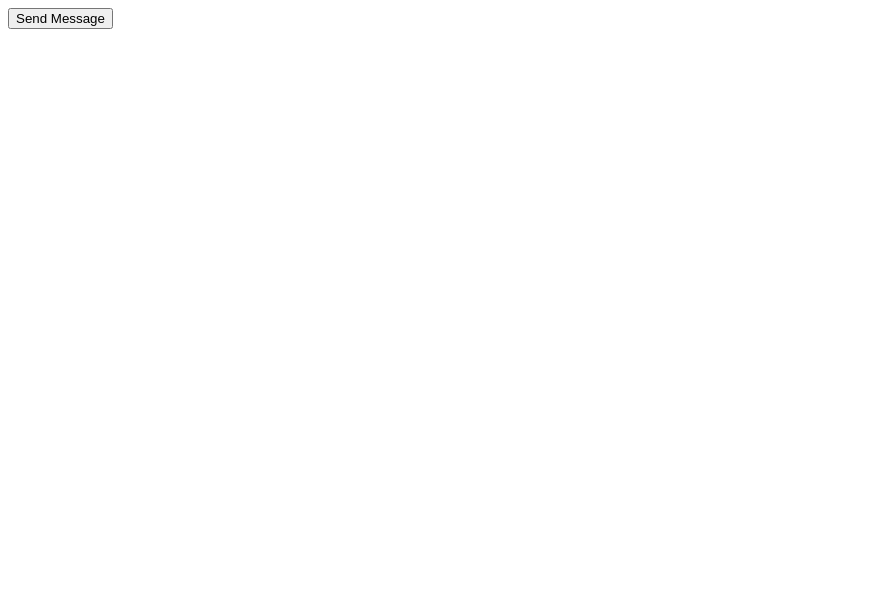
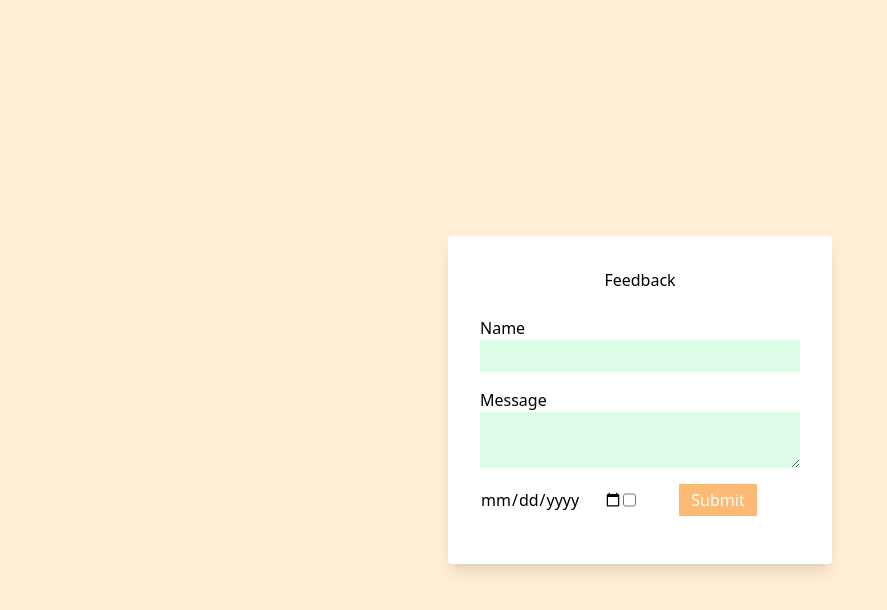
Before and after one commit to Web3Engineer/web3engineer.github.io, a plain HTML site: page index.html in a window 1280 px wide. Shown: the whole page, without its empty margins (0-887 px from the left). Drawn offline with nearby package versions, Linux system fonts and the light colour scheme.

Commit message:
Update index.html

```diff
--- a/index.html
+++ b/index.html
@@ -1,36 +1,60 @@
 <!DOCTYPE html>
-<html>
+<html lang="en">
 <head>
+    <meta charset="UTF-8">
+    <meta http-equiv="X-UA-Compatible" content="IE=edge">
+    <meta name="viewport" content="width=device-width, initial-scale=1.0">
+    <title>HTML to Sheets</title>
+       <script src="https://cdn.tailwindcss.com" defer></script>
 </head>
 <body>
-  <button onclick="sendMessage()">Send Message</button>
+        <div class="flex items-center h-screen w-full bg-orange-100">
+      <div class="w-full bg-white rounded shadow-lg p-8 m-4 md:max-w-sm md:mx-auto">
+        <h1 class="block w-full text-center text-grey-darkest mb-6">Feedback</h1>
 
-  <script>
-    function sendMessage() {
-      const message = 'Hello from my computer!!!';
+        <form class="mb-4 flex flex-wrap justify-between" id="form">
 
-      const options = {
-        method: 'POST',
-        headers: {
-          'Content-Type': 'text/plain',
-        },
-        body: message,
-      };
 
-      fetch('http://192.168.1.204:3000/', options)  // Replace with your server's IP address or domain
+          <div class="flex flex-col w-full mb-4">
+            <label class="field-label" for="email">Name</label>
+            <input class="bg-green-100 px-2 py-1 outline-none" type="text" name="Name" id="email">
+          </div>
+          <div class="flex flex-col w-full mb-4">
+            <label class="field-label" for="password">Message</label>
+            <textarea class="bg-green-100 px-2 py-1 outline-none" type="text" name="Message" id="Message"></textarea>
+          </div>
+
+
+          <input type="date" name="Time" id="">
+          <input type="checkbox" name="Check" value="true" id="">
+          <button class="bg-orange-300 px-3 py-1 text-white mx-auto" type="submit" id="submit">Submit</button>
+        </form>
+    </div>
+  </div>
+
+</body>
+
+<script>
+    const scriptURL = 'https://script.google.com/macros/s/AKfycbyjlwI8XRFKV49qzMVjuMlUkLKbyiHUvhlrhkHVklLDSAiGR4CeNLB5ZZjlfLsn0YM/exec';
+    const form = document.querySelector('#form');
+    const btn = document.querySelector('#submit');
+
+
+    form.addEventListener('submit', e => {
+      e.preventDefault();
+      btn.disabled = true;
+      btn.innerHTML = "Loading...";
+
+      console.log(form)
+      fetch(scriptURL, { method: 'POST', body: new FormData(form) })
         .then(response => {
-          if (!response.ok) {
-            throw new Error('HTTP error ' + response.status);
-          }
-          return response.text();
-        })
-        .then(data => {
-          console.log('Response:', data);
-        })
+              btn.disabled = false
+      btn.innerHTML = "Submit"
+            alert('Success!', response) })
         .catch(error => {
-          console.error('Error:', error);
-        });
-    }
-  </script>
-</body>
+                     btn.disabled = false
+      btn.innerHTML = "Submit"
+            alert('Error!', error.message)})
+    });
+</script>
 </html>
```
